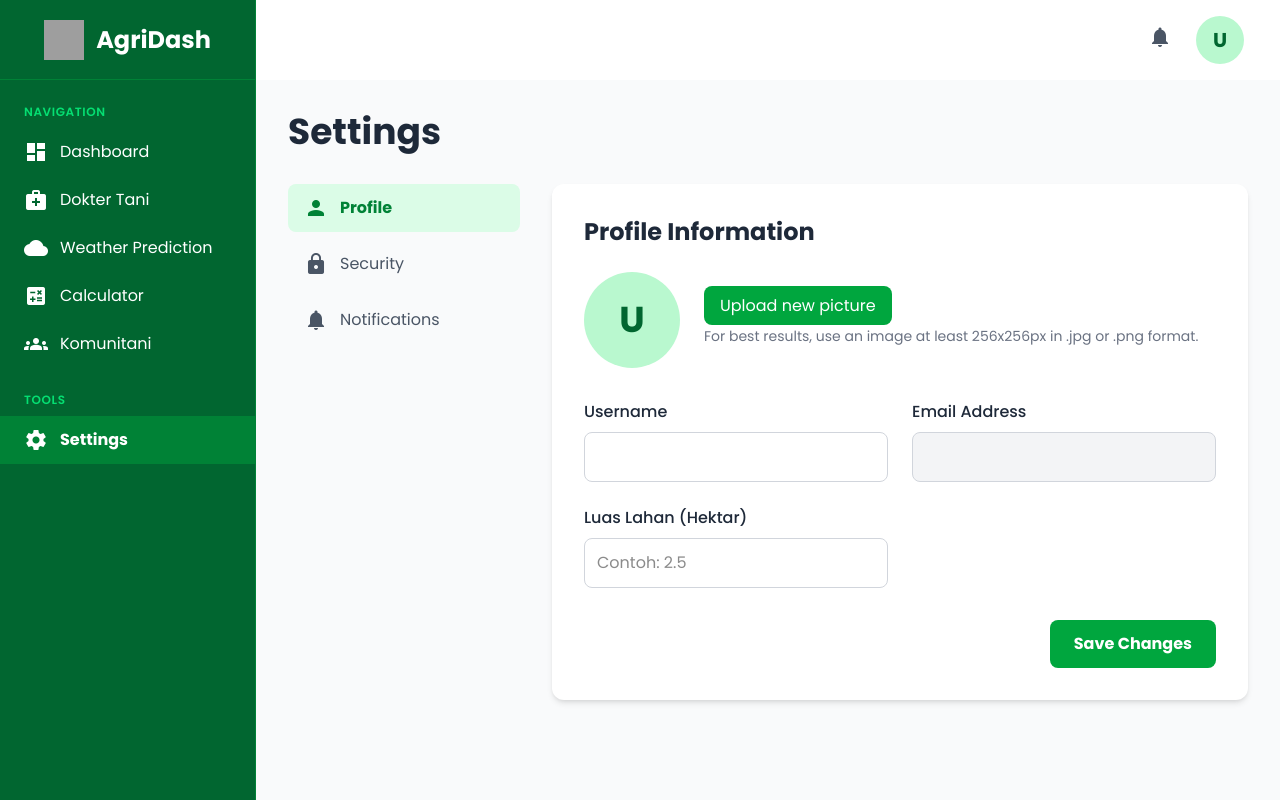
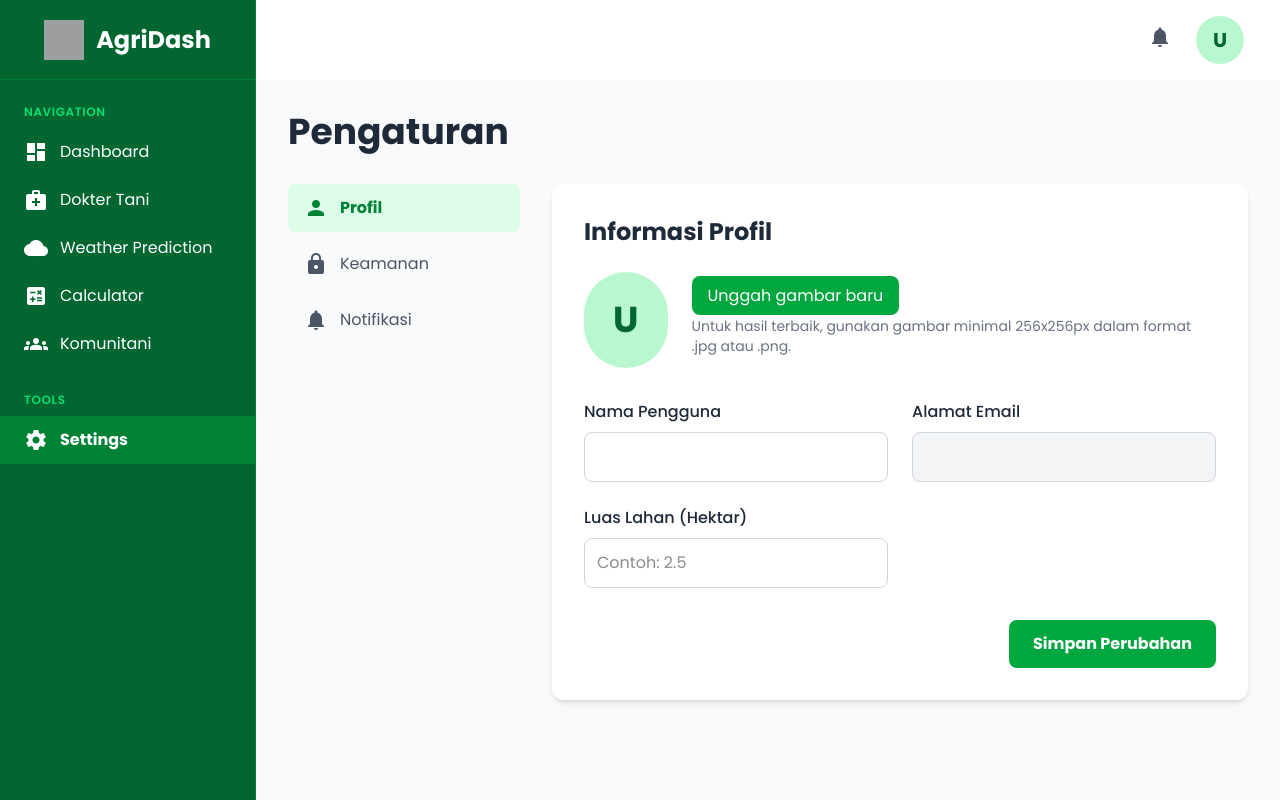
Before and after one commit to DimasHAS/lomba-tic, a Next.js app: page /dashboard/settings in a window 1280 px wide. Built offline with nearby package versions, Linux system fonts and the light colour scheme; no server answers; grey boxes are pictures that could not be loaded.

Commit message:
feat: update UI content and add demo video
- Replace placeholder avatars with consistent placeholder.com URLs
- Add demo video component to homepage
- Update feature descriptions and translations in settings page
- Add via.placeholder.com to Next.js image domains config

```diff
--- a/next.config.ts
+++ b/next.config.ts
@@ -21,6 +21,12 @@ const nextConfig: NextConfig = {
         port: "",
         pathname: "/weather/**",
       },
+      {
+        protocol: "https",
+        hostname: "via.placeholder.com",
+        port: "",
+        pathname: "/**",
+      },
     ],
   },
   devIndicators: {
--- a/src/app/dashboard/settings/page.tsx
+++ b/src/app/dashboard/settings/page.tsx
@@ -9,22 +9,22 @@ const SettingsPage = () => {
 
     return (
         <div className="flex-1 p-8 bg-gray-50">
-            <h1 className="text-4xl font-bold text-gray-800 mb-8">Settings</h1>
+            <h1 className="text-4xl font-bold text-gray-800 mb-8">Pengaturan</h1>
             <div className="flex space-x-8">
                 {/* Settings Navigation */}
                 <aside className="w-1/4">
                     <nav className="space-y-2">
                         <a href="#" onClick={() => setActiveSection('profile')} className={`flex items-center px-4 py-3 rounded-lg ${activeSection === 'profile' ? 'bg-green-100 text-green-700 font-bold' : 'text-gray-600 hover:bg-gray-100'}`}>
                             <span className="material-icons mr-3">person</span>
-                            Profile
+                            Profil
                         </a>
                         <a href="#" onClick={() => setActiveSection('security')} className={`flex items-center px-4 py-3 rounded-lg ${activeSection === 'security' ? 'bg-green-100 text-green-700 font-bold' : 'text-gray-600 hover:bg-gray-100'}`}>
                             <span className="material-icons mr-3">lock</span>
-                            Security
+                            Keamanan
                         </a>
                         <a href="#" onClick={() => setActiveSection('notifications')} className={`flex items-center px-4 py-3 rounded-lg ${activeSection === 'notifications' ? 'bg-green-100 text-green-700 font-bold' : 'text-gray-600 hover:bg-gray-100'}`}>
                             <span className="material-icons mr-3">notifications</span>
-                            Notifications
+                            Notifikasi
                         </a>
                     </nav>
                 </aside>
@@ -85,7 +85,7 @@ const ProfileSection = () => {
             if (error) {
                 setMessage(`Error: ${error.message}`);
             } else {
-                setMessage('Profile updated successfully!');
+                setMessage('Profil berhasil diperbarui!');
             }
         }
         setLoading(false);
@@ -128,27 +128,27 @@ const ProfileSection = () => {
 
     return (
         <div className="bg-white p-8 rounded-xl shadow-md">
-            <h2 className="text-2xl font-bold text-gray-800 mb-6">Profile Information</h2>
+            <h2 className="text-2xl font-bold text-gray-800 mb-6">Informasi Profil</h2>
             <div className="flex items-center space-x-6 mb-8">
                 <div className="w-24 h-24 bg-green-200 rounded-full flex items-center justify-center font-bold text-green-800 text-4xl overflow-hidden">
                     {avatarUrl ? <img src={avatarUrl} alt="Avatar" className="w-full h-full object-cover" /> : (username ? username.charAt(0).toUpperCase() : 'U')}
                 </div>
                 <div>
                     <label htmlFor="avatar-upload" className="cursor-pointer px-4 py-2 bg-green-600 text-white rounded-lg hover:bg-green-700">
-                        {uploading ? 'Uploading...' : 'Upload new picture'}
+                        {uploading ? 'Mengunggah...' : 'Unggah gambar baru'}
                     </label>
                     <input id="avatar-upload" type="file" accept="image/*" onChange={handleAvatarChange} className="hidden" disabled={uploading} />
-                    <p className="text-sm text-gray-500 mt-2">For best results, use an image at least 256x256px in .jpg or .png format.</p>
+                    <p className="text-sm text-gray-500 mt-2">Untuk hasil terbaik, gunakan gambar minimal 256x256px dalam format .jpg atau .png.</p>
                 </div>
             </div>
             <form onSubmit={handleProfileUpdate}>
                 <div className="grid grid-cols-1 md:grid-cols-2 gap-6">
                     <div>
-                        <label className="block text-md font-medium text-gray-800 mb-2">Username</label>
+                        <label className="block text-md font-medium text-gray-800 mb-2">Nama Pengguna</label>
                         <input type="text" value={username} onChange={(e) => setUsername(e.target.value)} className="w-full border border-gray-300 rounded-lg p-3" />
                     </div>
                     <div>
-                        <label className="block text-md font-medium text-gray-800 mb-2">Email Address</label>
+                        <label className="block text-md font-medium text-gray-800 mb-2">Alamat Email</label>
                         <input type="email" value={userEmail || ''} disabled className="w-full border border-gray-300 rounded-lg p-3 bg-gray-100" />
                     </div>
                     <div>
@@ -158,7 +158,7 @@ const ProfileSection = () => {
                 </div>
                 {message && <p className={`p-3 rounded-lg my-4 ${message.startsWith('Error') ? 'text-red-600 bg-red-100' : 'text-green-600 bg-green-100'}`}>{message}</p>}
                 <div className="mt-8 text-right">
-                    <button type="submit" className="px-6 py-3 bg-green-600 text-white font-bold rounded-lg hover:bg-green-700" disabled={loading}>Save Changes</button>
+                    <button type="submit" className="px-6 py-3 bg-green-600 text-white font-bold rounded-lg hover:bg-green-700" disabled={loading}>Simpan Perubahan</button>
                 </div>
             </form>
         </div>
@@ -176,14 +176,14 @@ const SecuritySection = () => {
         setMessage('');
         setError('');
         if (newPassword.length < 6) {
-            setError('Password should be at least 6 characters.');
+            setError('Kata sandi minimal 6 karakter.');
             return;
         }
         const { error } = await supabase.auth.updateUser({ password: newPassword });
         if (error) {
             setError(error.message);
         } else {
-            setMessage('Password updated successfully!');
+            setMessage('Kata sandi berhasil diperbarui!');
             setNewPassword('');
         }
     };
@@ -195,22 +195,22 @@ const SecuritySection = () => {
 
     return (
         <div className="bg-white p-8 rounded-xl shadow-md">
-            <h2 className="text-2xl font-bold text-gray-800 mb-6">Security Settings</h2>
+            <h2 className="text-2xl font-bold text-gray-800 mb-6">Pengaturan Keamanan</h2>
             <div className="mb-8">
-                <h3 className="text-xl font-semibold text-gray-700 mb-4">Change Password</h3>
+                <h3 className="text-xl font-semibold text-gray-700 mb-4">Ubah Kata Sandi</h3>
                 <form onSubmit={handleUpdatePassword}>
-                    <label className="block text-md font-medium text-gray-800 mb-2">New Password</label>
+                    <label className="block text-md font-medium text-gray-800 mb-2">Kata Sandi Baru</label>
                     <input type="password" value={newPassword} onChange={(e) => setNewPassword(e.target.value)} className="w-full border border-gray-300 rounded-lg p-3 mb-4" />
                     {message && <p className="text-green-600 bg-green-100 p-3 rounded-lg mb-4">{message}</p>}
                     {error && <p className="text-red-600 bg-red-100 p-3 rounded-lg mb-4">{error}</p>}
-                    <button type="submit" className="px-6 py-3 bg-green-600 text-white font-bold rounded-lg hover:bg-green-700">Update Password</button>
+                    <button type="submit" className="px-6 py-3 bg-green-600 text-white font-bold rounded-lg hover:bg-green-700">Perbarui Kata Sandi</button>
                 </form>
             </div>
             <hr className="my-8" />
             <div>
-                <h3 className="text-xl font-semibold text-gray-700 mb-4">Logout</h3>
-                <p className="text-gray-600 mb-4">Instantly log out from your account.</p>
-                <button onClick={handleLogout} className="px-6 py-3 bg-red-600 text-white font-bold rounded-lg hover:bg-red-700">Logout</button>
+                <h3 className="text-xl font-semibold text-gray-700 mb-4">Keluar</h3>
+                <p className="text-gray-600 mb-4">Keluar dari akun Anda secara instan.</p>
+                <button onClick={handleLogout} className="px-6 py-3 bg-red-600 text-white font-bold rounded-lg hover:bg-red-700">Keluar</button>
             </div>
         </div>
     );
@@ -243,12 +243,12 @@ const NotificationsSection = () => {
 
     return (
         <div className="bg-white p-8 rounded-xl shadow-md">
-            <h2 className="text-2xl font-bold text-gray-800 mb-6">Notification Settings</h2>
+            <h2 className="text-2xl font-bold text-gray-800 mb-6">Pengaturan Notifikasi</h2>
             <div className="space-y-6">
                 <div className="flex justify-between items-center">
                     <div>
-                        <h3 className="text-lg font-semibold text-gray-700">Email Notifications</h3>
-                        <p className="text-gray-500">Receive email notifications for important updates.</p>
+                        <h3 className="text-lg font-semibold text-gray-700">Notifikasi Email</h3>
+                        <p className="text-gray-500">Menerima notifikasi email untuk pembaruan penting.</p>
                     </div>
                     <label className="switch">
                         <input type="checkbox" checked={prefs.email} onChange={(e) => handleNotificationChange('email', e.target.checked)} />
@@ -257,8 +257,8 @@ const NotificationsSection = () => {
                 </div>
                 <div className="flex justify-between items-center">
                     <div>
-                        <h3 className="text-lg font-semibold text-gray-700">Push Notifications</h3>
-                        <p className="text-gray-500">Get push notifications on your devices.</p>
+                        <h3 className="text-lg font-semibold text-gray-700">Notifikasi Push</h3>
+                        <p className="text-gray-500">Dapatkan notifikasi push di perangkat Anda.</p>
                     </div>
                     <label className="switch">
                         <input type="checkbox" checked={prefs.push} onChange={(e) => handleNotificationChange('push', e.target.checked)} />
@@ -267,8 +267,8 @@ const NotificationsSection = () => {
                 </div>
                 <div className="flex justify-between items-center">
                     <div>
-                        <h3 className="text-lg font-semibold text-gray-700">Weekly Summary</h3>
-                        <p className="text-gray-500">Receive a weekly summary of your farm's activity.</p>
+                        <h3 className="text-lg font-semibold text-gray-700">Ringkasan Mingguan</h3>
+                        <p className="text-gray-500">Menerima ringkasan mingguan aktivitas pertanian Anda.</p>
                     </div>
                     <label className="switch">
                         <input type="checkbox" checked={prefs.weekly} onChange={(e) => handleNotificationChange('weekly', e.target.checked)} />
```
Also changed, not shown: src/app/page.tsx (+21 -34 lines), 1 other file (tests, documents, lock files or other folders).
